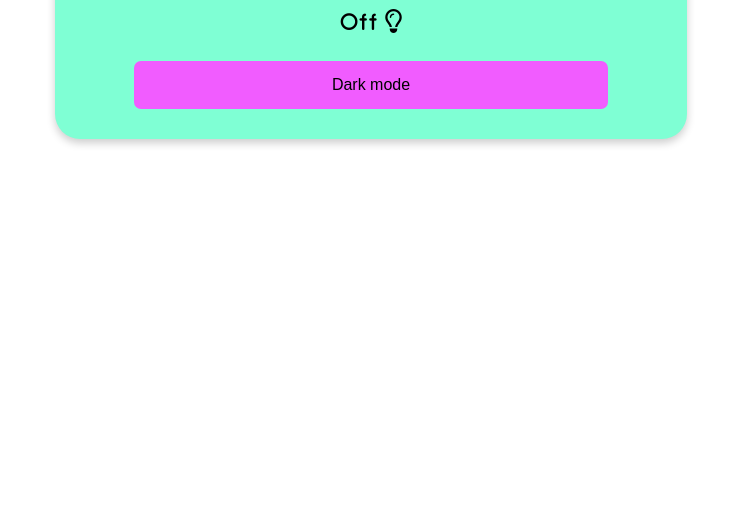
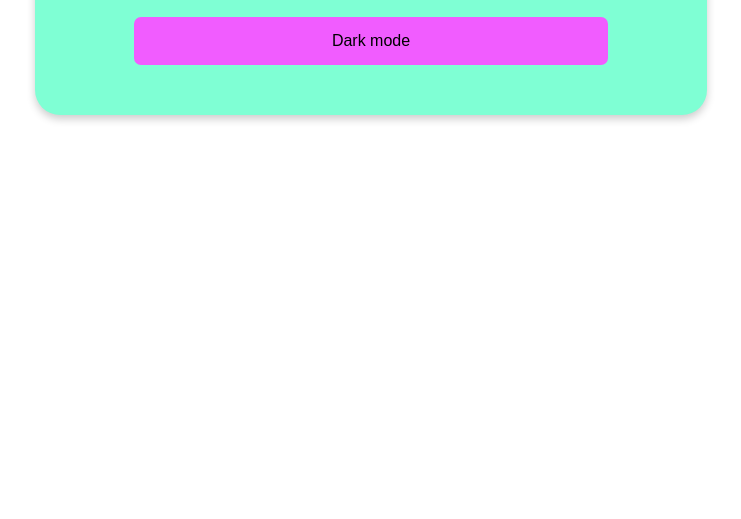
Before and after one commit to HollywoodOKC/Experiment, a plain HTML site: page index.html in a window 1280 px wide. Shown: the part 281-800 px from the top of the page, without its empty margins (269-1010 px from the left). Drawn offline with Linux system fonts and the light colour scheme; a web font is replaced by a local one.

Commit message:
refactor: Added more padding

```diff
--- a/styles/styles.css
+++ b/styles/styles.css
@@ -49,7 +49,8 @@ body {
   flex-direction: column;
   border-radius: 25px;
   align-items: center;
-  margin-top: 15%;
+  margin-top: 10%;
+  padding: 20px;
 }
 
 .container:hover {
```
